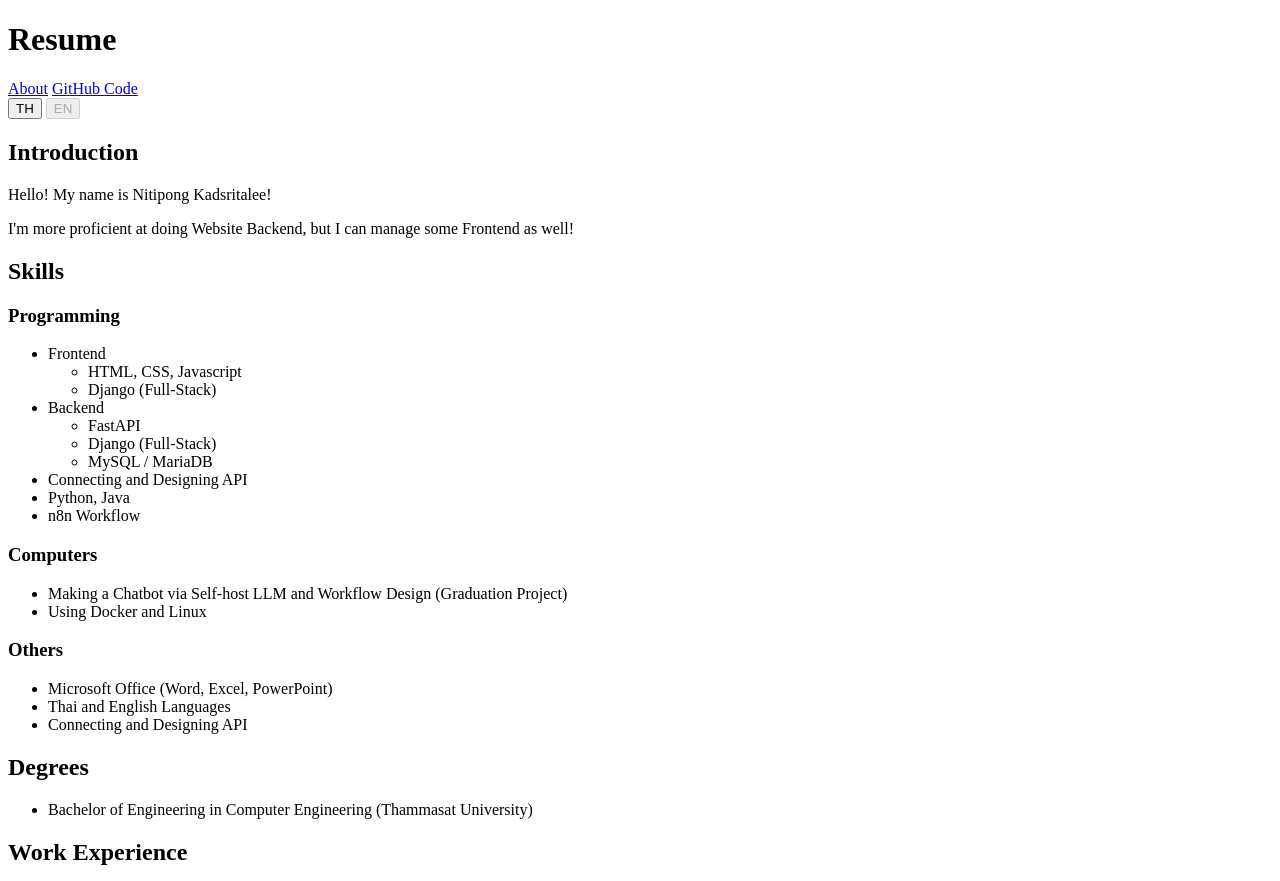
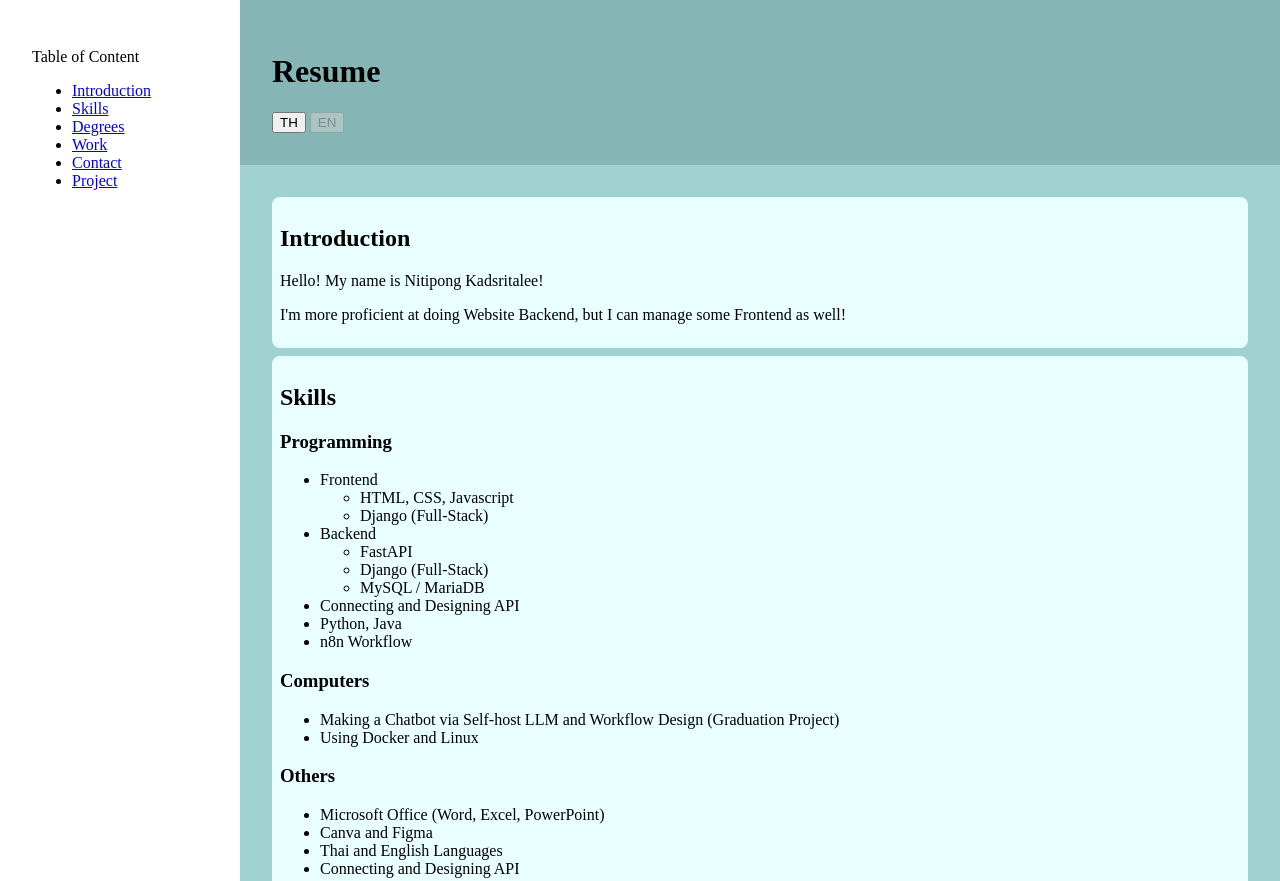
Before and after one commit to NitipongK2546/mysite, a plain HTML site: page index.html in a window 1280 px wide. Shown: the top 881 px of the page. Drawn offline with Linux system fonts and the light colour scheme.

Commit message:
Add some Grid CSS

```diff
--- a/_static/css/base.css
+++ b/_static/css/base.css
@@ -1,3 +1,52 @@
 /* :root {
     text-align: center;
 } */
+
+body {
+    margin: 0;
+}
+
+.grid-container {
+    display: grid;
+
+    /* First Column = Sidebar = 15 rem limit */
+    grid-template-columns: 15rem 1fr;
+
+    /* Auto row = fill horizontally */
+    grid-template-rows: auto 1fr auto;
+
+    grid-template-areas:
+    "sidebar header"
+    "sidebar main"
+    "sidebar footer";
+}
+
+.grid-container > * {
+    padding: 2rem;
+}
+
+aside {
+    grid-area: sidebar;
+}
+header  {
+    grid-area: header;
+    background-color: rgb(133, 181, 181);
+}
+main    {
+    grid-area: main;
+    background-color: rgb(161, 210, 210);
+}
+footer  {
+    grid-area: footer;
+}
+
+section {
+    padding: 0.5rem;
+    border-radius: 0.5rem;
+    background-color: rgb(233, 255, 255);
+}
+
+section+section {
+    margin-top: 0.5rem;
+    /* background-color: rgb(73, 103, 103); */
+}
--- a/index.html
+++ b/index.html
@@ -7,17 +7,31 @@
     <link rel="stylesheet" href="/_static/css/base.css">
 </head>
 <body>
+    <div class="grid-container">
+        <header>
             <h1 class="resume-header">Resume</h1>
-    <nav class="resume-nav-bar" id="nav-bar">
-        <a href="/about/">About</a>
-        <a href="https://github.com/NitipongK2546/mysite/">GitHub Code</a>
-    </nav>
 
             <div class="resume-translation">
                 <button id="set-thai">TH</button>
                 <button id="set-eng" disabled>EN</button>
             </div>
+        </header>
 
+        <aside>
+            <nav class="resume-nav-bar" id="nav-bar">
+                <p>Table of Content</p>
+                <ul>
+                    <li><a href="#resume-intro">Introduction</a></li>
+                    <li><a href="#resume-skills">Skills</a></li>
+                    <li><a href="#resume-degrees">Degrees</a></li>
+                    <li><a href="#resume-work">Work</a></li>
+                    <li><a href="#resume-contact">Contact</a></li>
+                    <li><a href="#resume-project">Project</a></li>
+                </ul>
+            </nav>
+        </aside>
+
+        <main>
             <section class="resume-intro">
                 <h2 id="resume-intro">Introduction</h2>
                 <div>
@@ -64,6 +78,7 @@
                     <h3>Others</h3>
                     <ul>
                         <li>Microsoft Office (Word, Excel, PowerPoint)</li>
+                        <li>Canva and Figma</li>
                         <li>Thai and English Languages</li>
                         <li>Connecting and Designing API</li>
                     </ul>
@@ -92,6 +107,16 @@
                 </ul>
             </section>
 
+            <section class="resume-project">
+                <h2 id="resume-project">Sample Project</h2>
+                <ul>
+                    <li>
+                        <a href="https://github.com/NitipongK2546/mysite/">GitHub Code</a>
+                    </li>
+                </ul>
+            </section>
+        </main>
+    </div>
     <!-- ------------------------------------------------------ -->
     <script>
         const nav_bar = document.getElementById("nav-bar");
```
Lines whose indentation alone changed are shown as unchanged.
